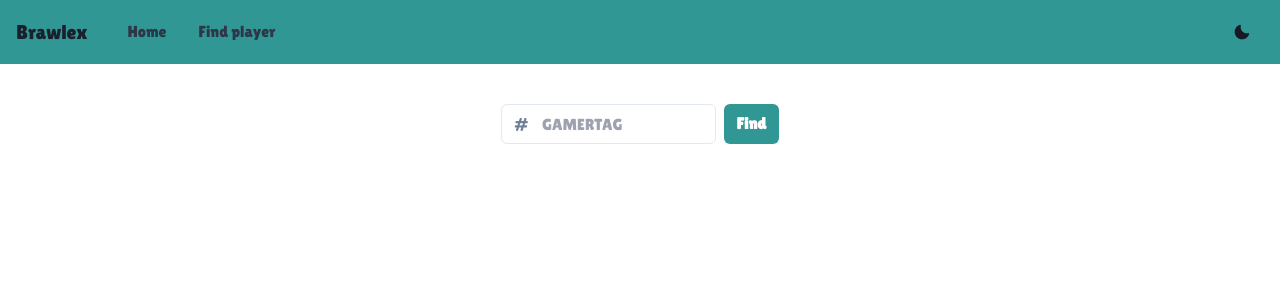
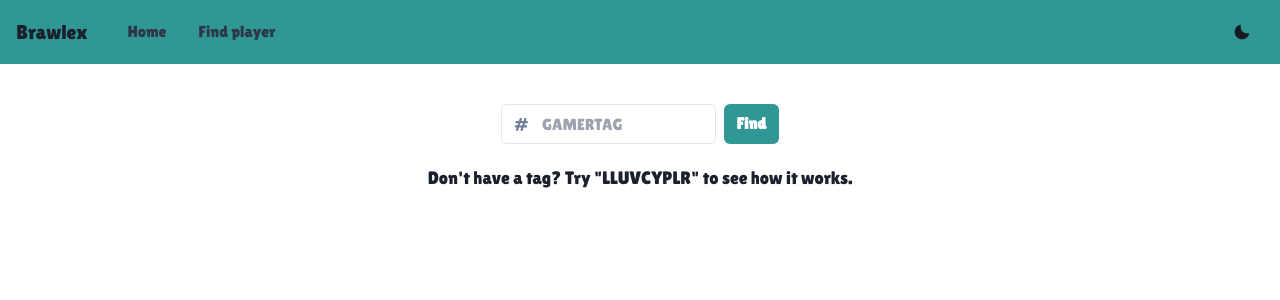
Before and after one commit to pourik20/brawlex, a Next.js app: page /player in a window 1280 px wide. Shown: the top 300 px of the page. Built offline with nearby package versions, Linux system fonts and the light colour scheme.

Commit message:
pridan tag pro vyzkouseni

```diff
--- a/pages/player/index.jsx
+++ b/pages/player/index.jsx
@@ -8,12 +8,14 @@ import {
   Container,
   Flex,
   VStack,
+  Text,
 } from '@chakra-ui/react'
 import PlayerView from '../../components/player-view'
 import { usePlayer } from '../../context/player-context'
 import { useBrawl } from '../../context/brawl-context'
 import { useColorModeValue } from '@chakra-ui/react'
 import BrawlerList from '../../components/brawler-list'
+import ChromaticText from '../../components/text-gradient'
 // import testPlayer from "../../public/test_data/test-player.json"
 
 const Page = () => {
@@ -96,6 +98,11 @@ const Page = () => {
             Find
           </Button>
         </Flex>
+        {Object.keys(player).length === 0 && (
+          <Text fontSize={'lg'}>
+            Don't have a tag? Try "LLUVCYPLR" to see how it works.
+          </Text>
+        )}
         {Object.keys(player).length !== 0 && (
           <>
             <PlayerView player={player} iconUrl={icon} />
```
